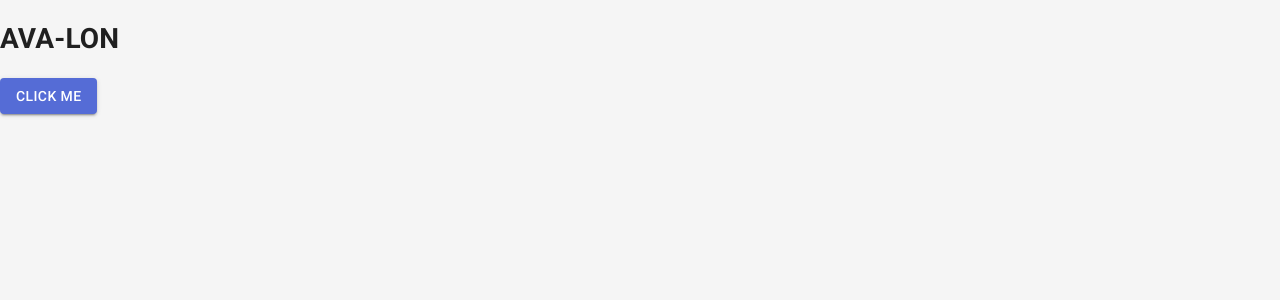
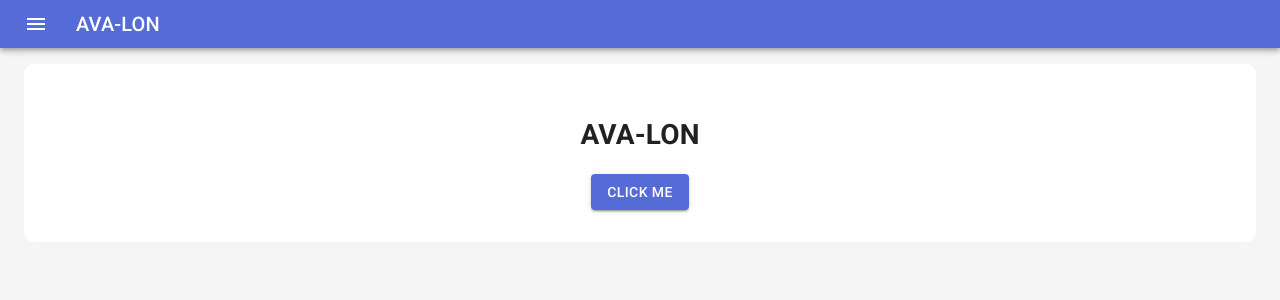
Before and after one commit to RoneyPasolini/ava-lon, a Next.js app: page / in a window 1280 px wide. Shown: the top 300 px of the page. Built offline with nearby package versions, Linux system fonts and the light colour scheme.

Commit message:
feat: create PageLayout

```diff
--- /dev/null
+++ b/src/components/PageLayout.tsx
@@ -0,0 +1,30 @@
+import { Box, Container, makeStyles } from '@material-ui/core'
+import NavBar from './NavBar'
+
+const useStyles = makeStyles((theme) => ({
+  content: {
+    backgroundColor: theme.palette.background.paper,
+    textAlign: 'center',
+    width: '100%',
+    height: '100%',
+    padding: '2rem',
+    borderRadius: '10px'
+  }
+}))
+
+interface PageLayoutProps {
+  children: any
+}
+
+export default function PageLayout({ children }: PageLayoutProps) {
+  const classes = useStyles()
+
+  return (
+    <>
+      <NavBar />
+      <Container>
+        <Box className={classes.content}>{children}</Box>
+      </Container>
+    </>
+  )
+}
--- a/src/pages/index.tsx
+++ b/src/pages/index.tsx
@@ -1,12 +1,13 @@
 import Button from '@material-ui/core/Button'
+import PageLayout from '../components/PageLayout'
 
 export default function Home() {
   return (
-    <div>
+    <PageLayout>
       <h1>AVA-LON</h1>
       <Button variant="contained" color="primary">
         Click Me
       </Button>
-    </div>
+    </PageLayout>
   )
 }
```
